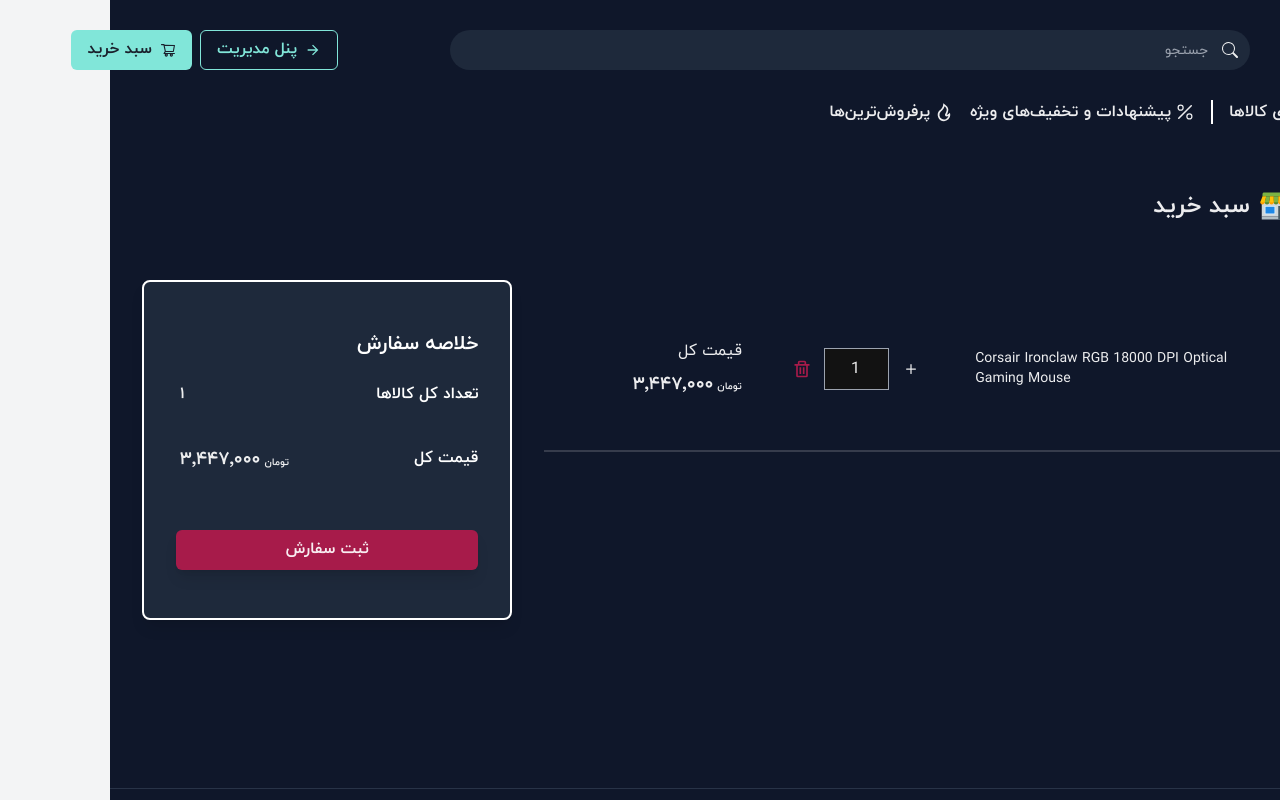
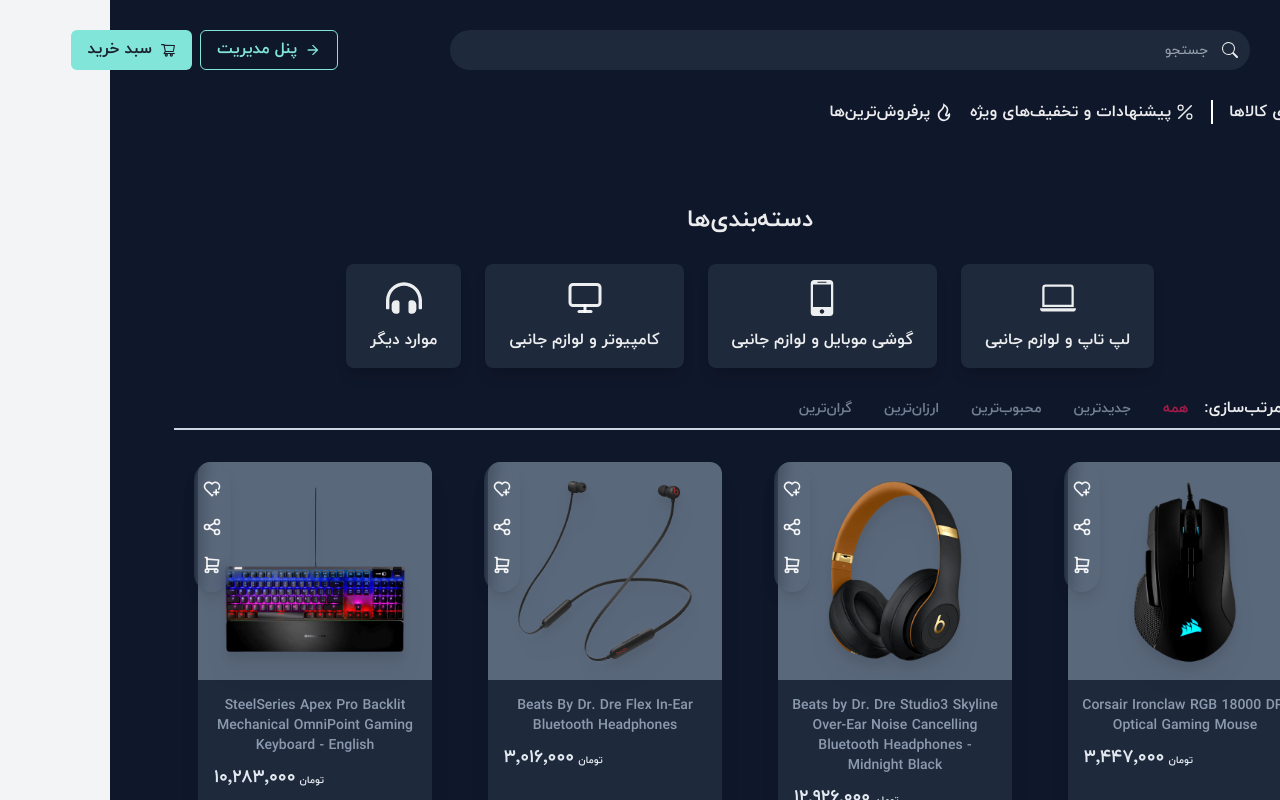
Before and after one commit to ahsn-dev/online-store, a React (Vite) app: page / in a window 1280 px wide. Both pictures are taken after a click on the element "دسته بندی کالاها". Shown: the top 800 px of the page. Built offline with nearby package versions, Linux system fonts and the light colour scheme.

Commit message:
create Products component and add styles

```diff
--- a/src/components/ProductCard.tsx
+++ b/src/components/ProductCard.tsx
@@ -26,10 +26,10 @@
     <div
       className={`relative col-span-6 my-1 flex rounded-xl ${
         colorMode === "dark" ? "bg-[#414E60]" : "bg-[#DDE0EA]"
-      }  shadow-xl ltr:mr-2 rtl:ml-1 sm:col-span-3 md:col-span-4 md:mx-6 md:my-4 lg:col-span-3 2xl:col-span-2`}
+      }  ml-1 shadow-xl sm:col-span-3 md:col-span-4 md:mx-6 md:my-4 lg:col-span-3 2xl:col-span-2`}
     >
       <Link to="/" className="relative flex w-full md:flex-col md:items-center">
-        <div className="relative flex w-1/2 flex-col items-center justify-between rounded-bl-xl rounded-tl-xl bg-slate-400/30 px-1 py-2 rtl:order-2 md:w-full md:rounded-bl-none md:rounded-tr-xl md:px-6 rtl:md:order-none">
+        <div className="relative order-2 flex w-1/2 flex-col items-center justify-between rounded-bl-xl rounded-tl-xl bg-slate-400/30 px-1 py-2 md:order-none md:w-full md:rounded-bl-none md:rounded-tr-xl md:px-6">
           <div className="flex h-full items-center">
             <Image
               src={image}
@@ -38,7 +38,7 @@
           </div>
         </div>
         <div
-          className={`flex w-1/2 flex-grow flex-col justify-between ${
+          className={`flex w-1/2 flex-grow flex-col justify-between rounded-bl-lg rounded-br-lg ${
             colorMode === "dark" ? "bg-[#1E293B]" : "bg-[#FCFBFF]"
           }  px-1 py-2 md:w-full md:px-3 md:py-4`}
         >
--- a/src/components/ProductsGroup.tsx
+++ b/src/components/ProductsGroup.tsx
@@ -106,8 +106,8 @@
                   <span>دیدن تمامی محصولات این دسته</span>
                   <BiChevronLeft />
                 </div>
-                <Flex gap="12rem">
-                  <Flex direction="column" gap="12px">
+                <Flex>
+                  <Flex direction="column" gap="12px" width="100%">
                     <span className="goodsSpan hoverTextColor">
                       لپتاپ و لوازم جانبی
                     </span>
@@ -122,7 +122,7 @@
                       <li>سونی</li>
                     </ul>
                   </Flex>
-                  <Flex direction="column" gap="12px">
+                  <Flex direction="column" gap="12px" width="100%">
                     <span className="goodsSpan hoverTextColor">
                       موبایل و لوازم جانبی
                     </span>
@@ -133,6 +133,26 @@
                       <li>نوکیا</li>
                       <li>سونی</li>
                       <li>بلک بری</li>
+                    </ul>
+                  </Flex>
+                  <Flex direction="column" gap="12px" width="100%">
+                    <span className="goodsSpan hoverTextColor">
+                      کامپیوتر و لوازم جانبی
+                    </span>
+                    <ul className="mobileList flex flex-col gap-y-4">
+                      <li>مانیتور</li>
+                      <li>ماوس</li>
+                      <li>کیبورد</li>
+                      <li>هارد، فلش و SSD</li>
+                    </ul>
+                  </Flex>
+                  <Flex direction="column" gap="12px" width="100%">
+                    <span className="goodsSpan hoverTextColor">موارد دیگر</span>
+                    <ul className="mobileList flex flex-col gap-y-4">
+                      <li>تبلت</li>
+                      <li>پاوربانک</li>
+                      <li>اسپیکر بلوتوث و با سیم</li>
+                      <li>هدفون، هدست و هندزفری</li>
                     </ul>
                   </Flex>
                 </Flex>
--- /dev/null
+++ b/src/components/Sort.tsx
@@ -0,0 +1,73 @@
+import { useColorMode } from "@chakra-ui/react";
+import React, { ChangeEvent } from "react";
+import { BsFilterLeft, BsArrowDown } from "react-icons/bs";
+
+const radioBtnValue = [
+  "all",
+  "newestProducts",
+  "popular",
+  "cheapest",
+  "expensive",
+];
+const names = ["همه", "جدیدترین", "محبوب‌ترین", "ارزان‌ترین", "گران‌ترین"];
+
+interface Props {
+  selectedBtn: string;
+  onChangeSelectedBtn: (e: ChangeEvent<HTMLInputElement>) => void;
+}
+
+const Sort: React.FC<Props> = ({
+  selectedBtn: selectedRadioBtn,
+  onChangeSelectedBtn,
+}) => {
+  const { colorMode } = useColorMode();
+
+  const isRadioSelected = (value: string): boolean =>
+    value === selectedRadioBtn ? true : false;
+
+  return (
+    <div className="my-4 flex flex-wrap border-b-2 border-slate-300 pb-2">
+      <div className="flex items-center">
+        <div className="flex items-center">
+          <BsFilterLeft className="text-2xl" />
+          <BsArrowDown />
+        </div>
+        <h5 className="mr-1 font-bold">مرتب‌سازی:</h5>
+      </div>
+
+      <div className="flex flex-wrap items-center">
+        {radioBtnValue.map((radioInput) => {
+          return (
+            <div key={radioInput} className="mx-2 my-1 px-1 sm:my-0 md:px-2">
+              <label
+                htmlFor={radioInput}
+                className={`cursor-pointer text-sm font-bold ${
+                  radioInput === selectedRadioBtn
+                    ? "font-bold text-[#A71B4A]"
+                    : "text-[#8c9aaf]/80 transition-all hover:text-[#e2e8f0]"
+                } ${
+                  colorMode === "dark"
+                    ? "hover:text-[#e2e8f0]"
+                    : "hover:text-[#41464F]"
+                }`}
+              >
+                {names[radioBtnValue.indexOf(radioInput)]}
+              </label>
+              <input
+                type="radio"
+                className="hidden"
+                id={radioInput}
+                value={radioInput}
+                name="sortProduct"
+                checked={isRadioSelected(radioInput)}
+                onChange={onChangeSelectedBtn}
+              />
+            </div>
+          );
+        })}
+      </div>
+    </div>
+  );
+};
+
+export default Sort;
--- a/src/pages/Layout.tsx
+++ b/src/pages/Layout.tsx
@@ -6,7 +6,8 @@
 // import ProductsCategory from "../components/ProductsCategory";
 // import LatestProducts from "../components/LatestProducts";
 import Footer from "../components/Footer";
-import Cart from "./Cart";
+// import Cart from "./Cart";
+import Products from "./Products";
 // import ProductPage from "./ProductPage";
 
 const Layout = () => {
@@ -21,7 +22,8 @@
       }
     >
       <NavBar />
-      <Cart />
+      {/* <Cart /> */}
+      <Products />
       {/* <ProductPage /> */}
       {/* <Slider />
       <Info />
--- /dev/null
+++ b/src/pages/Products.tsx
@@ -0,0 +1,105 @@
+import { BsLaptop } from "react-icons/bs";
+import { FaHeadphonesAlt } from "react-icons/fa";
+import { ImMobile } from "react-icons/im";
+import { FiMonitor } from "react-icons/fi";
+import ProductCard from "../components/ProductCard";
+import mouse from "../assets/products/mouse.png";
+import headphone from "../assets/products/headphone.png";
+import earbuds from "../assets/products/earbuds.png";
+import mechanicalKeyboard from "../assets/products/mechanicalKeyboard.png";
+import { useState } from "react";
+import Sort from "../components/Sort";
+import { useColorMode } from "@chakra-ui/react";
+
+const Products = () => {
+  const { colorMode } = useColorMode();
+
+  const [selectedRadioBtn, setSelectedRadioBtn] = useState<string>("all");
+  function onChangeHandler(e: React.ChangeEvent<HTMLInputElement>) {
+    setSelectedRadioBtn(e.currentTarget.id);
+  }
+
+  return (
+    <div className="mt-16">
+      <div className="mb-6 flex flex-col md:items-center">
+        <h3 className="mb-3 text-center font-bold md:mb-6 md:text-2xl">
+          دسته‌بندی‌ها
+        </h3>
+        <div className="flex flex-wrap justify-center">
+          <div
+            className={`mx-1 my-1 flex w-[5rem] flex-grow cursor-pointer flex-col items-center rounded-lg px-2 py-2 shadow-lg sm:w-auto sm:px-3 md:mx-3 md:px-6 md:py-4 ${
+              colorMode === "dark" ? "bg-[#1E293B]" : "bg-white"
+            }`}
+          >
+            <BsLaptop className="text-4xl" />
+            <h4 className="text-center text-[12px] font-bold md:pt-3 md:text-base">
+              لپ تاپ و لوازم جانبی
+            </h4>
+          </div>
+          <div
+            className={`mx-1 my-1 flex w-[5rem] flex-grow cursor-pointer flex-col items-center rounded-lg px-2 py-2 shadow-lg sm:w-auto sm:px-3 md:mx-3 md:px-6 md:py-4 ${
+              colorMode === "dark" ? "bg-[#1E293B]" : "bg-white"
+            }`}
+          >
+            <ImMobile className="text-4xl" />
+            <h4 className="text-center text-[12px] font-bold md:pt-3 md:text-base">
+              گوشی موبایل و لوازم جانبی
+            </h4>
+          </div>
+          <div
+            className={`mx-1 my-1 flex w-[5rem] flex-grow cursor-pointer flex-col items-center rounded-lg px-2 py-2 shadow-lg sm:w-auto sm:px-3 md:mx-3 md:px-6 md:py-4 ${
+              colorMode === "dark" ? "bg-[#1E293B]" : "bg-white"
+            }`}
+          >
+            <FiMonitor className="text-4xl" />
+            <h4 className="text-center text-[12px] font-bold md:pt-3 md:text-base">
+              کامپیوتر و لوازم جانبی
+            </h4>
+          </div>
+          <div
+            className={`mx-1 my-1 flex w-[5rem] flex-grow cursor-pointer flex-col items-center rounded-lg px-2 py-2 shadow-lg sm:w-auto sm:px-3 md:mx-3 md:px-6 md:py-4 ${
+              colorMode === "dark" ? "bg-[#1E293B]" : "bg-white"
+            }`}
+          >
+            <FaHeadphonesAlt className="text-4xl" />
+            <h4 className="text-center text-[12px] font-bold md:pt-3 md:text-base">
+              موارد دیگر
+            </h4>
+          </div>
+        </div>
+      </div>
+      <div className="mx-auto w-full px-16 xl:max-w-[2100px]">
+        <div>
+          <Sort
+            selectedBtn={selectedRadioBtn}
+            onChangeSelectedBtn={onChangeHandler}
+          />
+          <div className="grid grid-cols-6 gap-4 md:grid-cols-12 md:gap-2">
+            <ProductCard
+              image={mouse}
+              name="Corsair Ironclaw RGB 18000 DPI Optical Gaming Mouse"
+              price="۳٬۴۴۷٬۰۰۰"
+            />
+            <ProductCard
+              image={headphone}
+              name="Beats by Dr. Dre Studio3 Skyline Over-Ear Noise Cancelling Bluetooth Headphones - Midnight Black"
+              price="۱۲٬۹۲۶٬۰۰۰"
+            />
+            <ProductCard
+              image={earbuds}
+              name="Beats By Dr. Dre Flex In-Ear Bluetooth Headphones"
+              price="۳٬۰۱۶٬۰۰۰"
+            />
+            <ProductCard
+              image={mechanicalKeyboard}
+              name="SteelSeries Apex Pro Backlit Mechanical OmniPoint Gaming Keyboard - English"
+              price="۱۰٬۲۸۳٬۰۰۰"
+            />
+          </div>
+        </div>
+      </div>
+    </div>
+  );
+};
+
+export default Products;
```
